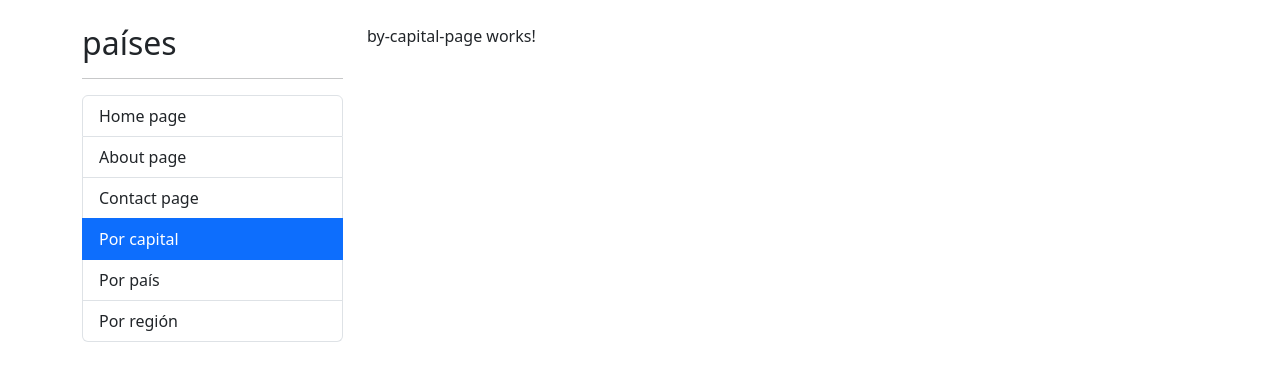
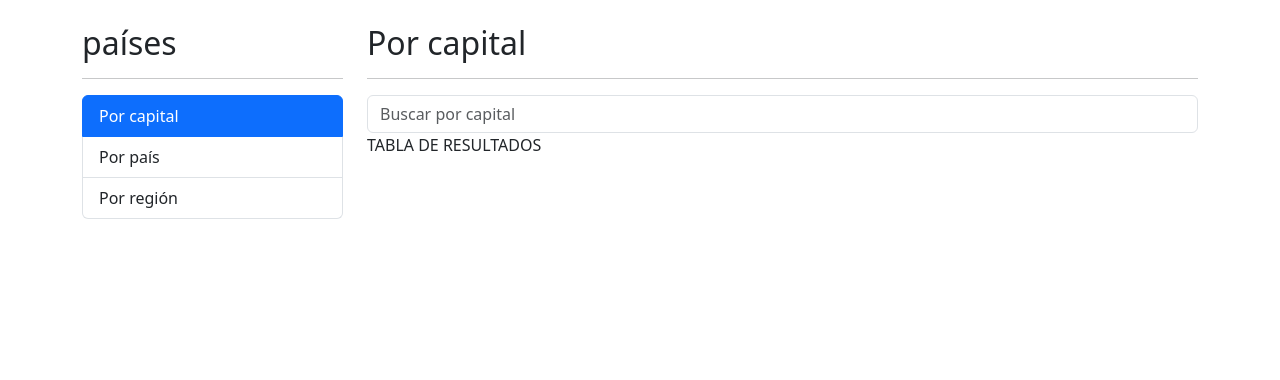
Before and after one commit to olgatv2/angular-countries, an Angular app: page /countries/by-capital in a window 1280 px wide. Shown: the top 380 px of the page. Built offline with nearby package versions, Linux system fonts and the light colour scheme.

Commit message:
Sidebar component created.

```diff
--- a/src/app/countries/countries-routing.module.ts
+++ b/src/app/countries/countries-routing.module.ts
@@ -22,6 +22,10 @@ const routes: Routes = [
   {
     path: 'by/:id',
     component: CountryPageComponent
+  },
+  {
+    path: '**',
+    redirectTo:'by-capital'
   }
 ]
 
--- a/src/app/countries/countries.module.ts
+++ b/src/app/countries/countries.module.ts
@@ -1,6 +1,7 @@
 import { NgModule } from '@angular/core';
 import { CommonModule } from '@angular/common';
 import { CountriesRoutingModule } from './countries-routing.module';
+import { SharedModule } from '../shared/shared.module';
 
 
 
@@ -9,6 +10,7 @@ import { CountriesRoutingModule } from './countries-routing.module';
   imports: [
     CommonModule,
     CountriesRoutingModule,
+    SharedModule
   ]
 })
 export class CountriesModule { }
--- a/src/app/countries/pages/by-capital-page/by-capital-page.component.html
+++ b/src/app/countries/pages/by-capital-page/by-capital-page.component.html
@@ -1 +1,15 @@
-<p>by-capital-page works!</p>
+<h2>Por capital</h2>
+<hr>
+
+<div class="row">
+  <div class="col">
+    <!-- SearchBox -->
+    <shared-search-box placeholder="Buscar por capital"></shared-search-box>
+  </div>
+</div>
+
+<div class="row">
+  <div class="col">
+    TABLA DE RESULTADOS
+  </div>
+</div>
--- a/src/app/countries/pages/by-capital-page/by-capital-page.component.ts
+++ b/src/app/countries/pages/by-capital-page/by-capital-page.component.ts
@@ -1,9 +1,10 @@
 import { Component } from '@angular/core';
+import { SharedModule } from "../../../shared/shared.module";
 
 @Component({
   selector: 'app-by-capital-page',
   standalone: true,
-  imports: [],
+  imports: [SharedModule],
   templateUrl: './by-capital-page.component.html',
   styles: ``
 })
--- /dev/null
+++ b/src/app/shared/components/searchbox/search-box.component.html
@@ -0,0 +1,6 @@
+<input
+  type="text"
+  [placeholder]="placeholder"
+  class="form-control"
+
+>
--- /dev/null
+++ b/src/app/shared/components/searchbox/search-box.component.ts
@@ -0,0 +1,14 @@
+import { Component, Input, OnInit } from '@angular/core';
+
+@Component({
+  selector: 'shared-search-box',
+  templateUrl: 'search-box.component.html'
+})
+
+export class SearchBoxComponent implements OnInit {
+  @Input()
+  public placeholder: string = '';
+  constructor() { }
+
+  ngOnInit() { }
+}
--- a/src/app/shared/components/sidebar/sidebar.component.html
+++ b/src/app/shared/components/sidebar/sidebar.component.html
@@ -1,7 +1,7 @@
 <h2>países</h2>
 <hr>
 <ul class="list-group">
-  <li routerLink=""
+  <!-- <li routerLink=""
     routerLinkActive="active"
     [routerLinkActiveOptions]="{ exact: true }"
     class="list-group-item">
@@ -18,7 +18,7 @@
     routerLinkActive="active"
     class="list-group-item">
     Contact page
-  </li>
+  </li> -->
 
   <li routerLink="countries/by-capital"
     routerLinkActive="active"
--- a/src/app/shared/shared.module.ts
+++ b/src/app/shared/shared.module.ts
@@ -5,6 +5,7 @@ import { AboutPageComponent } from './pages/about-page/about-page.component';
 import { SidebarComponent } from './components/sidebar/sidebar.component';
 import { RouterModule } from '@angular/router';
 import { ContactPageComponent } from './pages/contact-page/contact-page.component';
+import { SearchBoxComponent } from './components/searchbox/search-box.component';
 
 
 
@@ -14,6 +15,8 @@ import { ContactPageComponent } from './pages/contact-page/contact-page.componen
     ContactPageComponent,
     HomePageComponent,
     SidebarComponent,
+    SearchBoxComponent
+
   ],
   imports: [
     CommonModule,
@@ -24,6 +27,7 @@ import { ContactPageComponent } from './pages/contact-page/contact-page.componen
     ContactPageComponent,
     HomePageComponent,
     SidebarComponent,
+    SearchBoxComponent
   ]
 })
 export class SharedModule { }
```
Also changed, not shown: src/app/app-routing.module.ts (+5 -5 lines).
